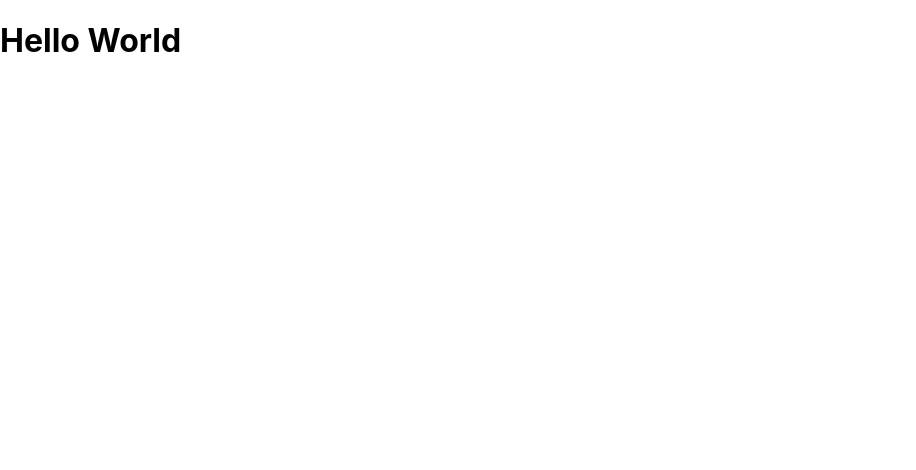
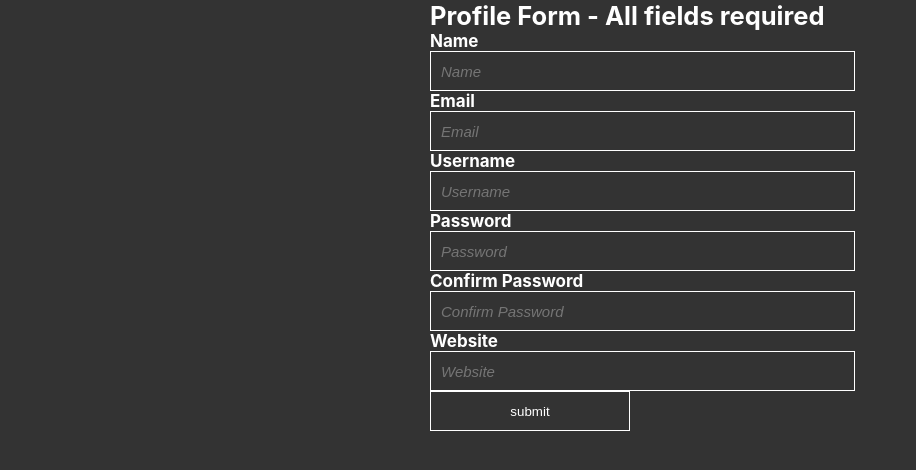
Before and after one commit to ainhoami/validator, a React app: page / in a window 1280 px wide. Shown: the whole page, without its empty margins (0-916 px from the left). Built offline with nearby package versions, Linux system fonts and the light colour scheme.

Commit message:
validation ok

```diff
--- a/src/components/App.js
+++ b/src/components/App.js
@@ -1,11 +1,20 @@
-import React from "react"
+import React from 'react';
+import { BrowserRouter as Router, Route} from "react-router-dom"
+import Thanks from "./ThankYou"
+import Form from "./Form"
 
-function App() {
+import '../styles/base.css';
+
+function App(props) {
   return (
-    <div>
-      <h1>Hello World</h1>
+    <Router>
+    <div className="container">
+      <Route exact path="/" component={Form}/>
+      <Route path="/thanks" component={Thanks}/>
+
     </div>
-  )
+    </Router>
+  );
 }
 
-export default App
+export default App;
--- /dev/null
+++ b/src/components/Form.js
@@ -0,0 +1,136 @@
+import React, { useState }from "react"
+import { BrowserRouter as Router, Route, Link, Redirect} from "react-router-dom"
+import validator from "validator"
+import Thanks from "./ThankYou"
+import "../styles/base.css"
+
+function Form() {
+  const [name, setName] = useState("")
+  const [nameError, setNameError] = useState("")
+  const [email, setEmail] = useState("")
+  const [emailError, setEmailError] = useState("")
+  const [userName, setUserName] = useState("")
+  const [userNameError, setUserNameError] = useState("")
+  const [password, setPassword] = useState("")
+  const [passwordError, setPasswordError] = useState("")
+  const [confirmPwd, setPwd] = useState("")
+  const [confirmPwdError, setPwdError] = useState("")
+  const [web, setWeb] = useState("")
+ const [webError, setWebError] = useState("")
+
+function handleSubmit(e){
+  e.preventDefault()
+  let err=false
+
+
+    if (name===""){
+      err=true
+      setNameError("- cannot be blank")
+    }else{
+      if (validator.isAlpha(name))
+      {
+        setNameError("")
+      }else{
+        err=true
+        setNameError("- characters not allowed")
+
+      }
+    }
+
+    if (email===""){
+      err=true
+      setEmailError("- cannot be blank")
+    }else{
+      if (validator.isEmail(email))
+      {
+        setEmailError("")
+      }else{
+        err=true
+        setEmailError("- Must enter a valid email")
+      }
+    }
+
+    if (userName===""){
+      err=true
+      setUserNameError("- cannot be blank")
+    }else{
+      setUserNameError("")
+    }
+
+    if (password===""){
+      err=true
+      setPasswordError("- cannot be blank")
+    }else{
+      setPasswordError("")
+    }
+
+    if (confirmPwd===""){
+      err=true
+      setPwdError("- cannot be blank")
+    }else{
+      if (confirmPwd!=password)
+      {
+        err=true
+        setPwdError("- must match password")
+
+      }else{
+      setPwdError("")
+      }
+    }
+
+    if (web===""){
+      err=true
+      setWebError("- cannot be blank")
+    }else{
+      if(validator.isURL(web))
+      {
+        setWebError("")
+
+      }else
+      {
+        err=true
+        setWebError("- Must enter a valid url")
+
+      }
+
+    }
+
+
+// if (err==false)
+// {
+//     alert("sd")
+// return (
+//     <Redirect to="/thanks"/>
+//     )
+// }
+
+
+
+
+
+
+}
+
+
+  return (
+<div className="form">
+  <h2>Profile Form - All fields required</h2>
+  <form onSubmit={handleSubmit}>
+      <label className={nameError==""? "":"error"}>Name {nameError}</label>
+      <input className="" onChange={e=> setName(e.target.value)}placeholder="Name" type="text"/>
+      <label className={emailError==""? "":"error"}>Email {emailError}</label>
+      <input className="" onChange={e=> setEmail(e.target.value)}placeholder="Email" type="email"/>
+      <label className={userNameError==""? "":"error"}> Username {userNameError}</label>
+      <input className="" onChange={e=> setUserName(e.target.value)}placeholder="Username" type="text"/>
+      <label className={passwordError==""? "":"error"}>Password {passwordError}</label>
+      <input className="" onChange={e=> setPassword(e.target.value)}placeholder="Password" type="password"/>
+      <label className={confirmPwdError==""? "":"error"}>Confirm Password{confirmPwdError}</label>
+      <input className="" onChange={e=> setPwd(e.target.value)} placeholder="Confirm Password" type="password"/>
+      <label className={webError==""? "":"error"}>Website {webError}</label>
+      <input className="" onChange={e=> setWeb(e.target.value)} placeholder="Website" type="url" value={web}/>
+    <button className="btn" type="submit">submit</button>
+  </form>
+</div>
+
+)}
+export default Form
--- /dev/null
+++ b/src/components/ThankYou.js
@@ -0,0 +1,14 @@
+import React from "react"
+import "../styles/base.css"
+
+function thx(props)
+{
+    return(
+        <div className="thanks">
+            <p>Thank you</p>
+            <p>You profile has been updated (not really)</p>
+        </div>
+    )
+}
+
+export default thx
--- a/src/styles/base.css
+++ b/src/styles/base.css
@@ -1,5 +1,8 @@
 html {
   box-sizing: border-box;
+  font-family: Arial, Helvetica, sans-serif;
+  font-size: 17px;
+  background-color: #333;
 }
 *,
 *::before,
@@ -15,7 +18,75 @@ body {
   -webkit-font-smoothing: antialiased;
   -moz-osx-font-smoothing: grayscale;
 }
+h2{
+  margin:0 40px;
+}
+form{
+  display:flex;
+  flex-direction: column;
+  margin:0 40px;
+  width:400px;
+}
+.error{
+  color:red;
+}
 
+input{
+  margin:0;
+  /* margin-bottom: 20px; */
+  font-size: 15px;
+  height:40px;
+  width:425px;
+  color:white;
+  background-color: #333;
+  border:1px solid white;
+  padding-left: 10px;
+}
+
+input::placeholder{
+  font-style: italic;
+}
+
+input:focus{
+  outline: none;
+}
+
+
+div.form{
+  width:500px;
+  margin:auto;
+  background-color: #333;
+  color:white;
+  font-weight: bold;
+}
+
+div.thanks{
+  width:100%;
+  margin:0;
+  background-color: #333;
+  color:white;
+  font-weight: bold;
+  display: flex;
+  justify-content: center;
+  flex-direction: column;
+  align-items: center;
+}
+
+label{
+  padding: 0;
+  margin:0;
+}
+.btn{
+  width:200px;
+  height:40px;
+  align-items: center;
+  color:white;
+  border:1px solid white;
+  background-color: #333;
+}
+.btn:focus{
+  outline: none;
+}
 code {
   font-family: source-code-pro, Menlo, Monaco, Consolas, "Courier New",
     monospace;
```
